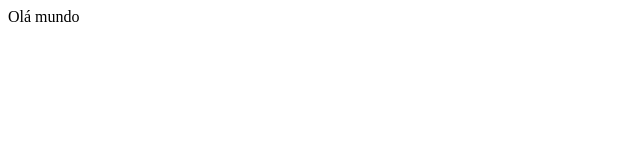
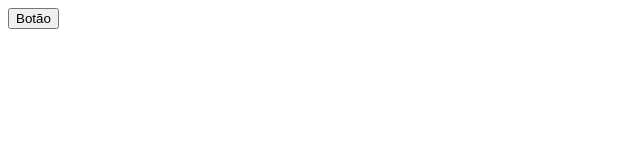
Before and after one commit to CaNeoN28/controle-farmaceutico-frontend, a Next.js app: page / in a window 1280 px wide. Shown: the top 160 px of the page, without its empty margins (0-640 px from the left). Built offline with nearby package versions, Linux system fonts and the light colour scheme.

Commit message:
Criando base para o botão

```diff
--- a/src/app/page.tsx
+++ b/src/app/page.tsx
@@ -1,7 +1,11 @@
+import Botao from "@/components/Botao";
+
 export default function Home() {
   return (
     <>
-      <span>Olá mundo</span>
+      <Botao>
+        Botão
+      </Botao>
     </>
   );
 }
--- /dev/null
+++ b/src/components/Botao/index.tsx
@@ -0,0 +1,5 @@
+import { ReactNode } from "react";
+
+export default function Botao({ children }: { children: ReactNode }) {
+  return <button>{children}</button>;
+}
```
Also changed, not shown: src/components/Botao/Botao.module.scss (added).
